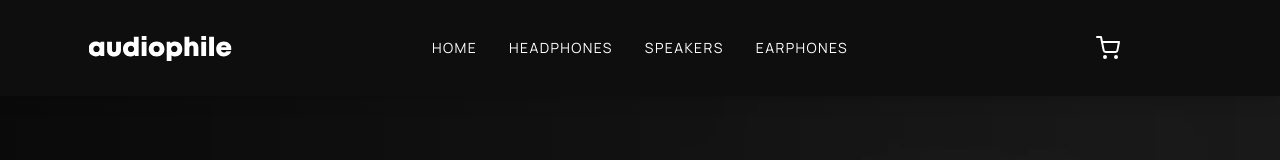
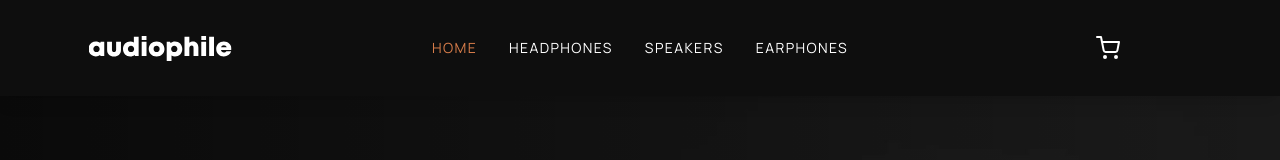
Before and after one commit to Jaymi-01/audiophile, a React (Vite) app: page / in a window 1280 px wide. Shown: the top 160 px of the page. Built offline with nearby package versions, Linux system fonts and the light colour scheme.

Commit message:
fUpdated the code to feature an active state

```diff
--- a/src/components/Header.jsx
+++ b/src/components/Header.jsx
@@ -6,9 +6,9 @@ import Logo from "../assets/logo.svg";
 const Header = () => {
   const [isMenuOpen, setIsMenuOpen] = useState(false);
 
-  const linkBase =
-    "text-white text-sm tracking-widest transition hover:text-accent";
-  const linkActive = "text-accent";
+  // const linkBase =
+  //   "text-white text-sm tracking-widest transition hover:text-accent";
+  // const linkActive = "text-accent";
 
   return (
     <>
@@ -25,10 +25,9 @@ const Header = () => {
 
             <div
               className="
-                tracking-wider
-                lg:static lg:transform-none
+                lg:static
                 absolute left-1/2 transform -translate-x-1/2
-                lg:left-0
+                lg:left-1
               "
             >
               <img src={Logo} alt="Audiophile Logo" />
@@ -38,32 +37,36 @@ const Header = () => {
             <nav className="hidden lg:flex space-x-8 font-texts text-sm absolute left-1/2 transform -translate-x-1/2">
               <NavLink
                 to="/"
+                end
                 className={({ isActive }) =>
-                  `${linkBase} ${isActive ? linkActive : ""}`
+                  `${isActive ? "text-accent" : "text-white"} text-sm tracking-widest transition hover:text-accent`
                 }
               >
                 HOME
               </NavLink>
+
               <NavLink
                 to="/headphones"
                 className={({ isActive }) =>
-                  `${linkBase} ${isActive ? linkActive : ""}`
+                  `${isActive ? "text-accent" : "text-white"} text-sm tracking-widest transition hover:text-accent`
                 }
               >
                 HEADPHONES
               </NavLink>
+
               <NavLink
                 to="/speakers"
                 className={({ isActive }) =>
-                  `${linkBase} ${isActive ? linkActive : ""}`
+                  `${isActive ? "text-accent" : "text-white"} text-sm tracking-widest transition hover:text-accent`
                 }
               >
                 SPEAKERS
               </NavLink>
+
               <NavLink
                 to="/earphones"
                 className={({ isActive }) =>
-                  `${linkBase} ${isActive ? linkActive : ""}`
+                  `${isActive ? "text-accent" : "text-white"} text-sm tracking-widest transition hover:text-accent`
                 }
               >
                 EARPHONES
@@ -91,6 +94,7 @@ const Header = () => {
         <nav className="flex flex-col w-full text-center py-8 space-y-6">
           <NavLink
             to="/"
+            end
             onClick={() => setIsMenuOpen(false)}
             className={({ isActive }) =>
               `text-white font-bold text-lg tracking-widest transition hover:text-accent ${
```
